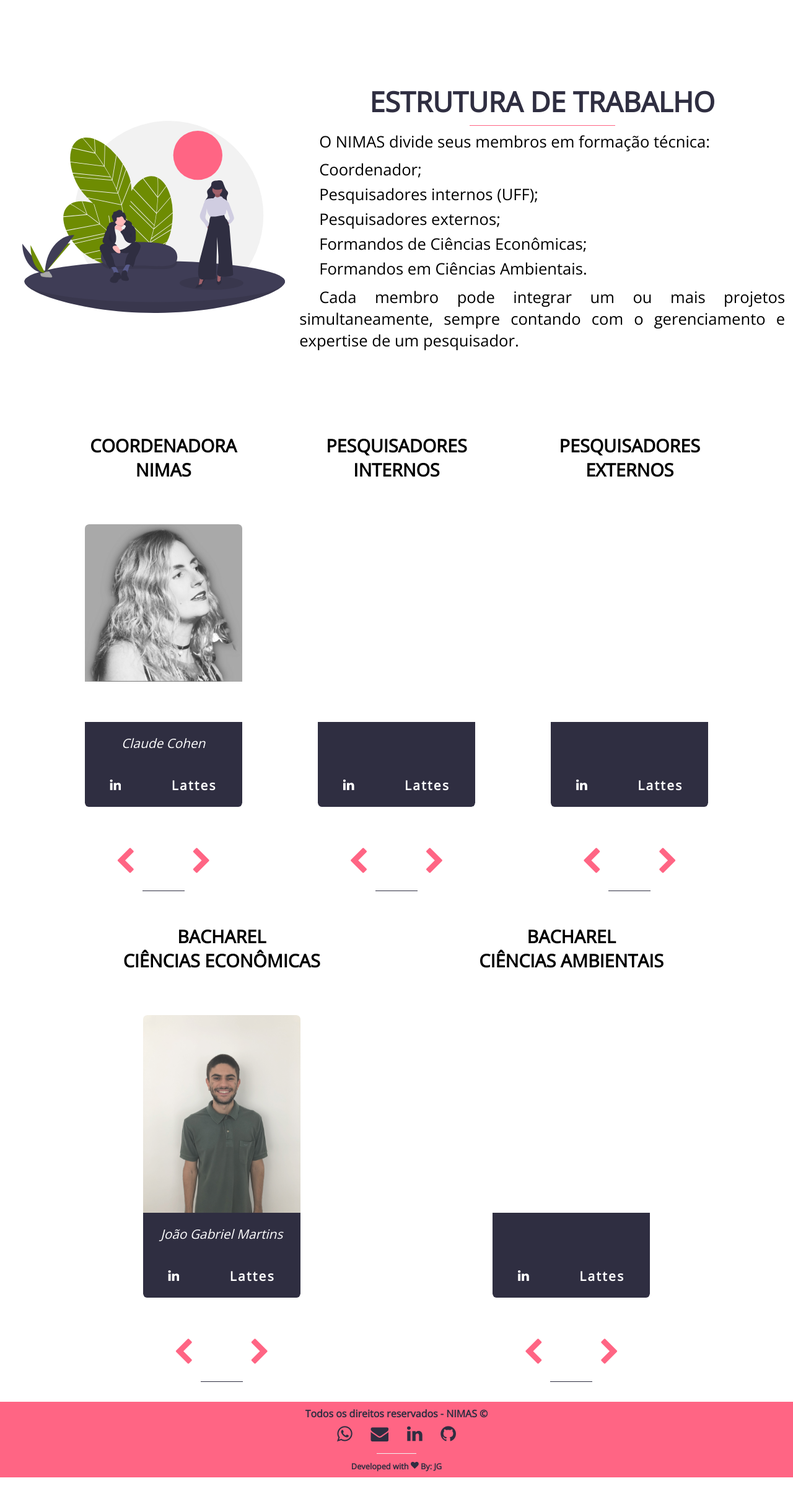
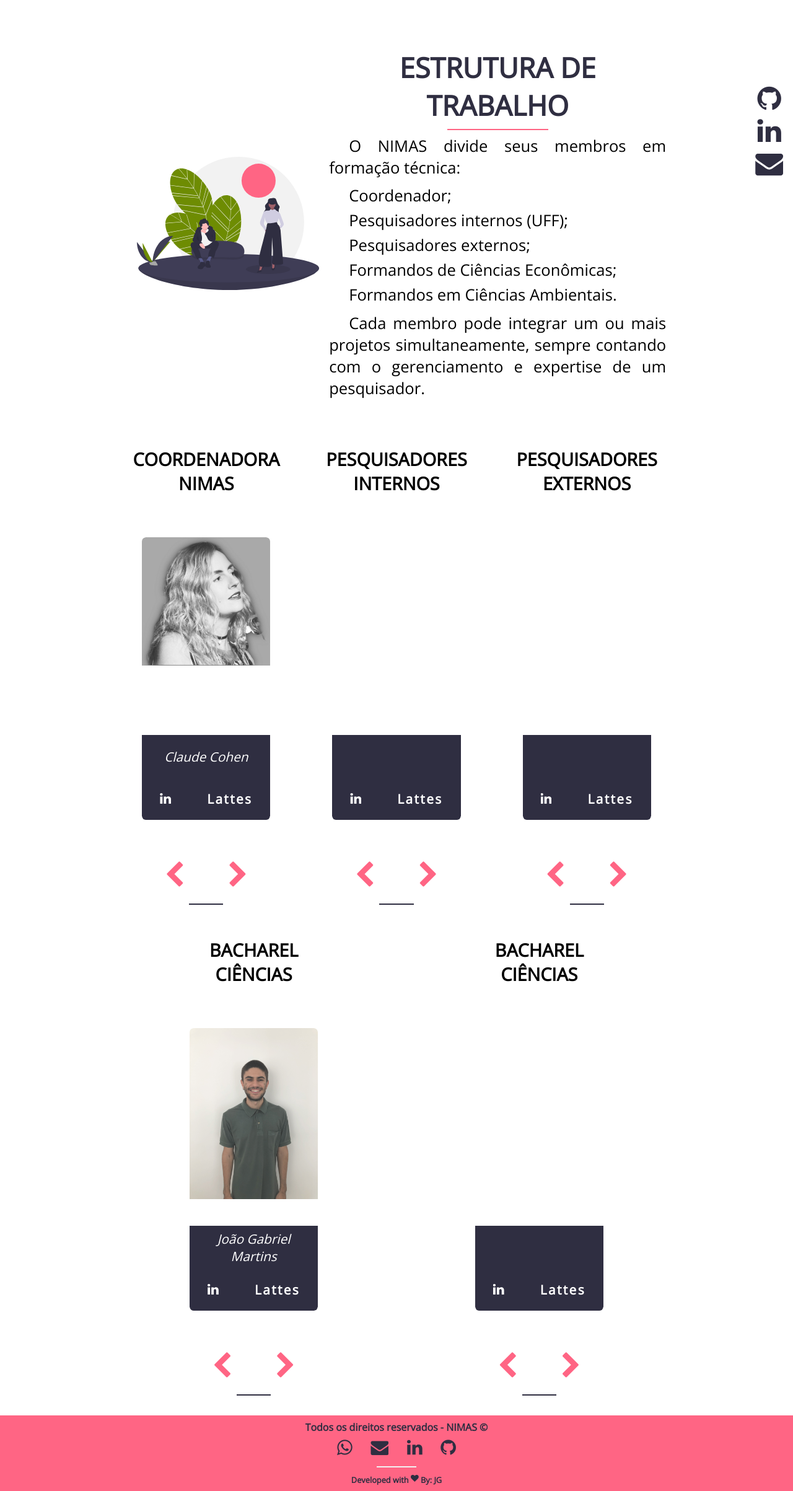
Before and after one commit to nimasuff/site-institucional, a PHP site: page /membros-page.php in a window 1280 px wide. Shown: the part 26-2432 px from the top of the page at 62% size. Before the commit the page ends 2410 px from the top, so only its background shows below. Run offline with PHP 8.4, Linux system fonts and the light colour scheme.

Commit message:
Adição da barra lateral com links para as redes sociais
Esses links estavam disponíveis apenas na página Index, agora estão presentes em todas as páginas.

```diff
--- a/nav-bar.php
+++ b/nav-bar.php
@@ -48,3 +48,10 @@
             </div>
         </nav>
     </header>
+    <aside id="redes-sociais">
+            <div class="icones-rede">
+                <a href="https://github.com/nimasuff" target="_blank"><i class="fa fa-github"></i></a>
+                <a href="https://www.linkedin.com/company/nimasuff/" target="_blank"><i class="fa fa-linkedin"></i></a>
+                <a href="mailto:labnimas.esc@id.uff.br?subject=Comentário | SI do NIMAS"><i class="fa fa-envelope"></i></a>
+            </div>
+    </aside>
--- a/style/main.css
+++ b/style/main.css
@@ -168,7 +168,7 @@ body{
             justify-content: center;
             align-items: center;
             z-index: 1000;
-            top: 2%;
+            top: .3rem;
 
             position: fixed;
             transition: right 300ms ease;
@@ -190,6 +190,7 @@ body{
     justify-content: flex-start;
     align-items: flex-start;
     height: auto;
+    width: 100%;
 }
     #discovery .image-explan{
         display: flex;
@@ -245,7 +246,7 @@ body{
 /*____________________________________________*/
 /* SECTION SOBRE (MOBILE)*/
 #sobre{
-    width: 90%;
+    width: 85%;
     margin: 0 auto;
 }
         h2{
@@ -706,10 +707,12 @@ footer{
     #redes-sociais{
         display: flex;
         justify-content: flex-end;
-        height: 30%;
-        width: 40rem;
-        margin-right: .4rem;
+        height: 10rem;
+        width: 20rem;
         position: fixed;
+        right: 1rem;
+        top: 10rem;
+        z-index: 999;
     }
         .icones-rede{
             display: flex;
--- a/style/membros.css
+++ b/style/membros.css
@@ -28,12 +28,13 @@
     display: flex;
     flex-direction: column;
     align-items: center;
-    width: 90%;
+    width: 85%;
     margin: 0 auto;
     position: relative;
 }
 /* INTRODUÇÃO DA PÁGINA (MOBILE) */
     #membros-intro{
+        width: 85%;
         display: flex;
         flex-direction: column;
         align-items: center;
@@ -55,7 +56,6 @@
             justify-content: space-evenly;
             height: auto;
             width: 100%;
-
         }
             .conteudo-header h2{
                 display: flex;
@@ -263,7 +263,7 @@ html{
 }
 /* FORMATAÇÃO SEÇÃO INTRO (DESKTOP) */
     #membros {
-        width: 98%;
+        width: 80%;
         margin-top: 6rem;
     }
         #membros-intro{
```
Also changed, not shown: index.php (+0 -8 lines).
